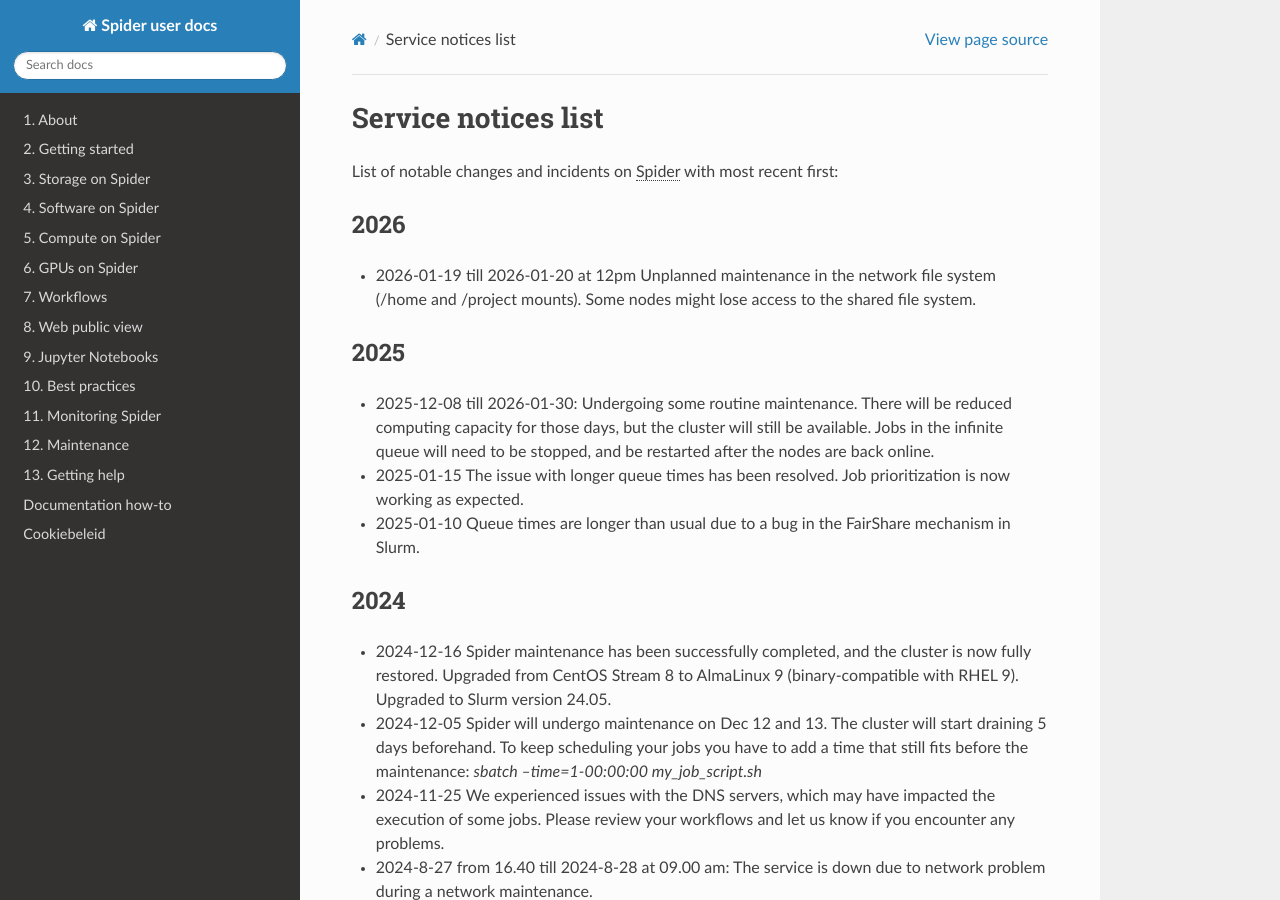
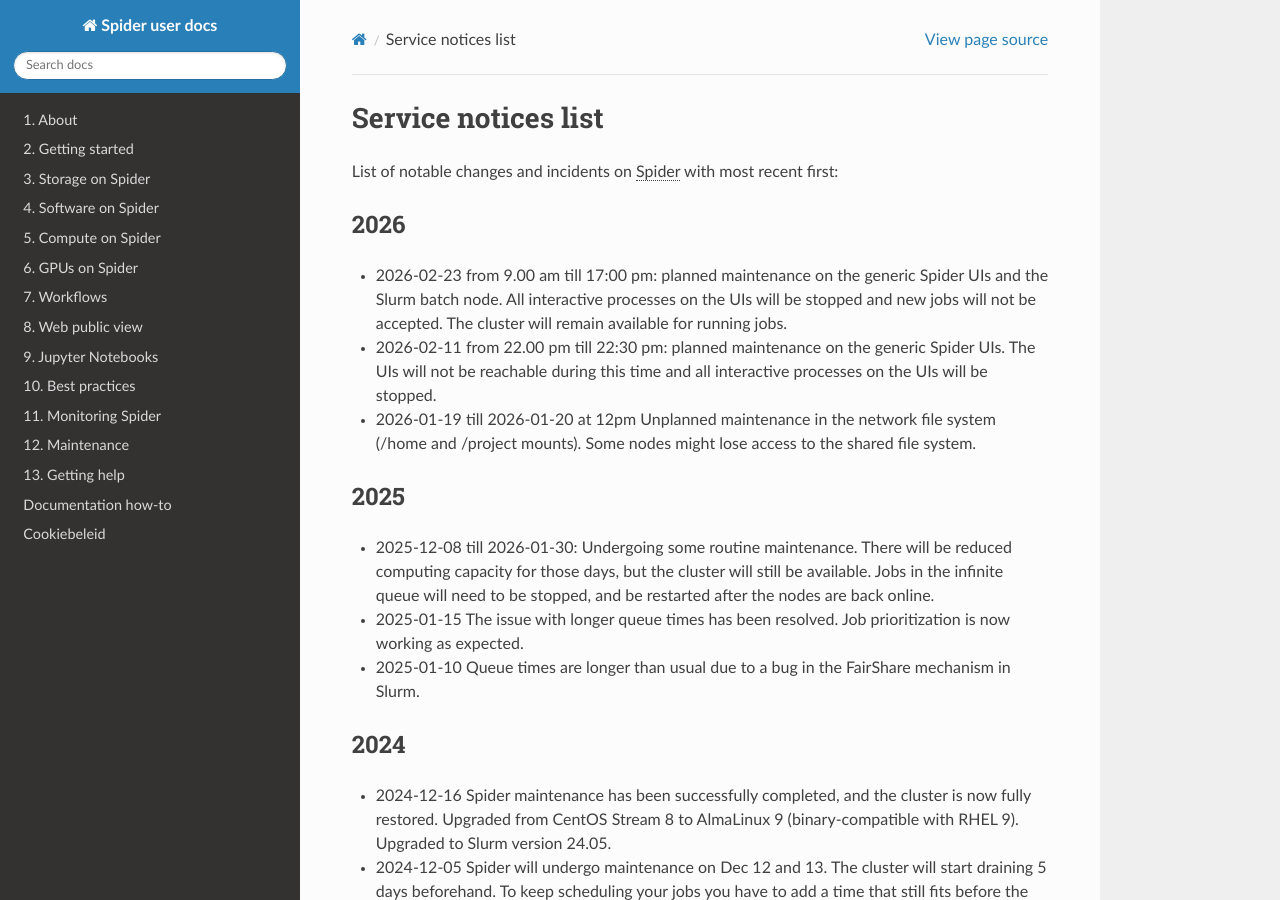
Before and after one commit to sara-nl/spiderdocs, a Sphinx documentation site: the page built from source/Pages/maintenance/service_notices_list.rst, in a window 1280 px wide and 900 px high. Built offline with Sphinx 7.4.7 and the Read the Docs theme 3.1.0, drawn with Linux system fonts in a browser that asks for light colours.

Commit message:
Update service_notices_list.rst

```diff
--- a/source/Pages/maintenance/service_notices_list.rst
+++ b/source/Pages/maintenance/service_notices_list.rst
@@ -9,6 +9,10 @@
 =========
 2026
 =========
+
+* 2026-02-23 from 9.00 am till 17:00 pm: planned maintenance on the generic Spider UIs and the Slurm batch node. All interactive processes on the UIs will be stopped and new jobs will not be accepted. The cluster will remain available for running jobs.
+
+* 2026-02-11 from 22.00 pm till 22:30 pm: planned maintenance on the generic Spider UIs. The UIs will not be reachable during this time and all interactive processes on the UIs will be stopped.
 
 * 2026-01-19 till 2026-01-20 at 12pm Unplanned maintenance in the network file system (/home and /project mounts). Some nodes might lose access to the shared file system.
 
```
